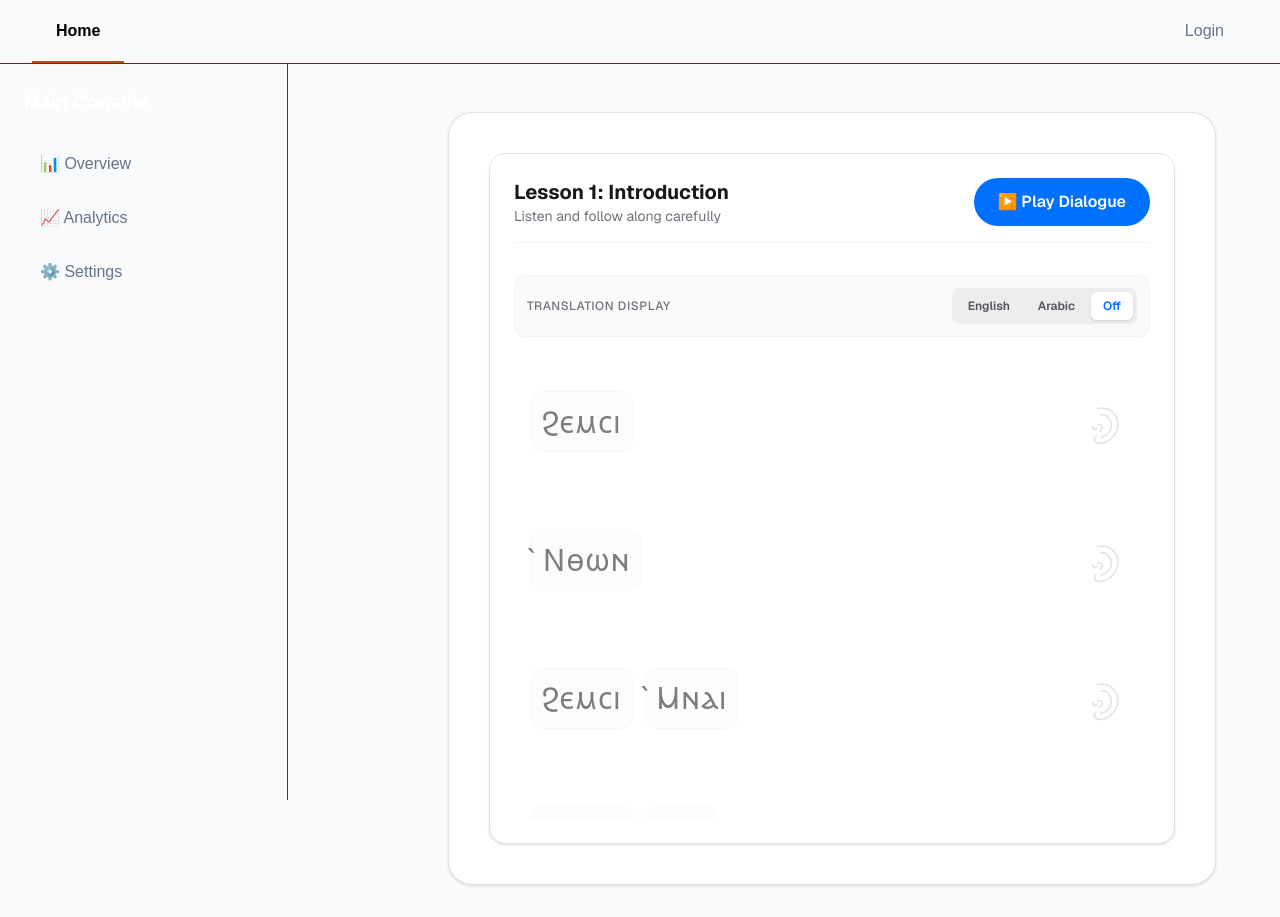
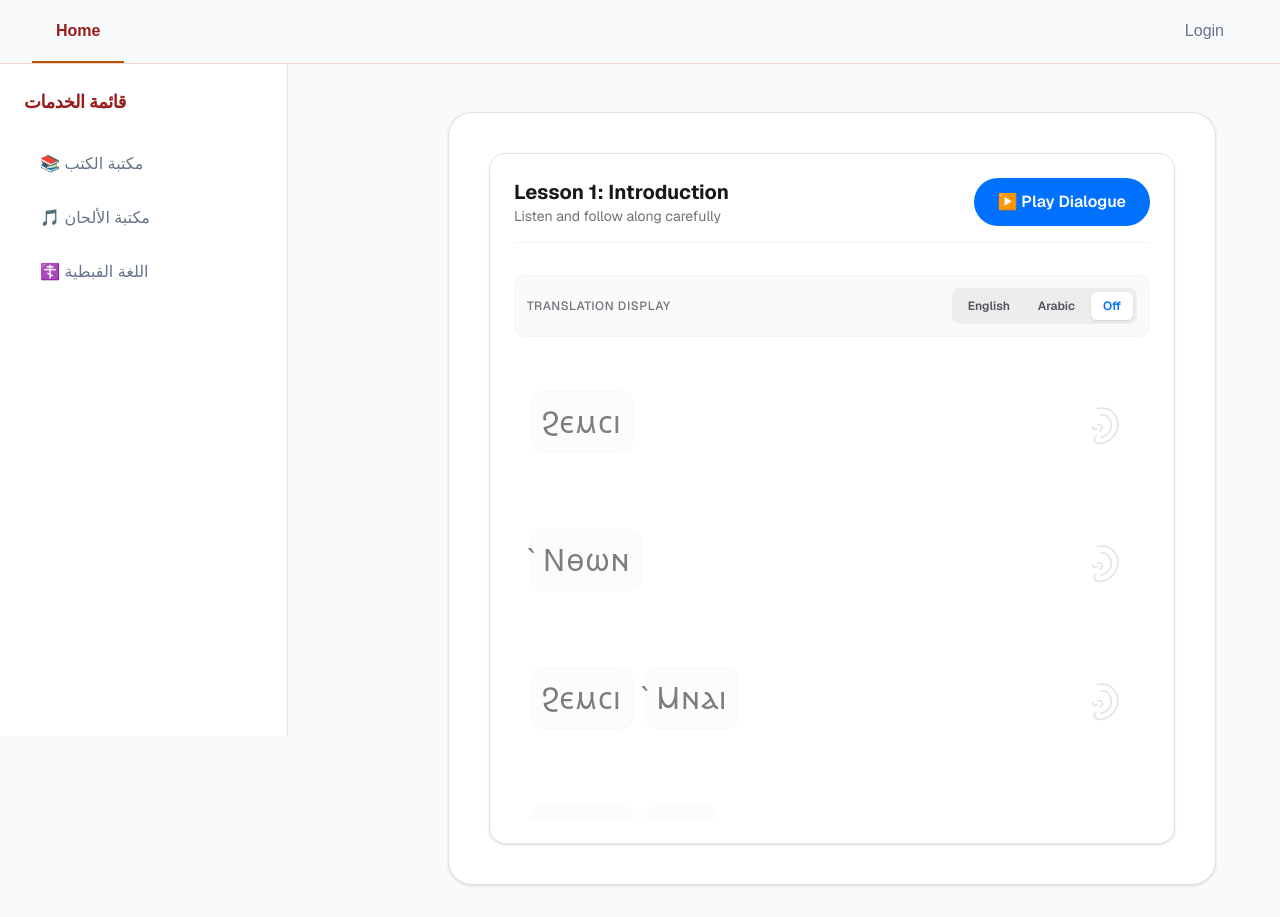
Before and after one commit to DrminaEmad/coptic_conversations, a Next.js app in the folder coptic_conversations/: page / in a window 1280 px wide. Shown: the top 917 px of the page. Built offline with nearby package versions, Linux system fonts and the light colour scheme.

Commit message:
navbar and sidebar style updated

```diff
--- a/coptic_conversations/app/ui/navbar.tsx
+++ b/coptic_conversations/app/ui/navbar.tsx
@@ -12,11 +12,11 @@ export default function Navbar() {
   const toggleSidebar = () => setIsMobileOpen(!isMobileOpen);
 
   // Stretched layout height to prevent vertical line offsets
-  const linkBaseClass = "flex items-center no-underline h-full px-6 transition-all duration-150 ease-in-out hover:bg-nav-hover hover:text-white border-b-2";
+  const linkBaseClass = "flex items-center no-underline h-full px-6 transition-all duration-150 ease-in-out hover:bg-brand-hover hover:text-white border-b-2";
 
   return (
     <>
-      <nav className="bg-nav-bg border-b border-nav-hover fixed top-0 left-0 right-0 md:static z-50 h-16 flex items-center px-4 md:px-8">
+      <nav className="bg-background border-b border-brand-accent/20 fixed top-0 left-0 right-0 md:static z-50 h-16 flex items-center px-4 md:px-8">
         <ul className="list-none flex items-center m-0 p-0 w-full h-full">
 
           <li className="mr-auto flex items-center gap-2 h-full">
@@ -34,7 +34,7 @@ export default function Navbar() {
             <Link
               href="/"
               className={`${linkBaseClass} ${
-                pathname === "/" ? "border-nav-accent text-black font-semibold" : "border-transparent text-nav-text"
+                pathname === "/" ? "border-brand-accent text-brand-primary font-semibold" : "border-transparent text-brand-muted"
               }`}
             >
               Home
@@ -45,7 +45,7 @@ export default function Navbar() {
             <Link
               href="/login"
               className={`${linkBaseClass} ${
-                pathname === "/login" ? "border-nav-accent text-black font-semibold" : "border-transparent text-nav-text"
+                pathname === "/login" ? "border-brand-accent text-brand-primary font-semibold" : "border-transparent text-brand-muted"
               }`}
             >
               Login
--- a/coptic_conversations/app/ui/sidebar.tsx
+++ b/coptic_conversations/app/ui/sidebar.tsx
@@ -10,7 +10,7 @@ interface SidebarProps {
 
 export default function Sidebar({ isOpen, onClose }: SidebarProps) {
   const pathname = usePathname();
-  const linkClass = "block py-3 px-4 rounded-lg transition-colors text-nav-text hover:bg-nav-hover hover:text-white no-underline";
+  const linkClass = "block py-3 px-4 rounded-lg transition-colors text-brand-muted hover:bg-brand-primary/10 hover:text-brand-primary no-underline font-medium";
 
   return (
     <>
@@ -25,10 +25,11 @@ export default function Sidebar({ isOpen, onClose }: SidebarProps) {
       {/* 🗂️ SIDEBAR CONTAINER BOX */}
       <aside
         className={`
-          bg-nav-bg border-r border-nav-hover p-6 flex flex-col gap-6 z-40
+          bg-white dark:bg-zinc-950 border-r border-brand-muted/20 p-6 flex flex-col gap-6 z-40
 
           /* 🖥️ Desktop Style Sheet: Underneath Navbar, flows with root layout column */
-          md:flex md:sticky md:top-0 md:h-[calc(100vh-64px)] md:translate-x-0
+          md:flex md:sticky md:top-0 md:h-[calc(100vh-128px)] md:translate-x-0
+
 
           /* 📱 Mobile Floating Panel Style Drawer Layout */
           fixed top-16 bottom-0 left-0 w-72 transition-transform duration-300 ease-in-out
@@ -36,24 +37,26 @@ export default function Sidebar({ isOpen, onClose }: SidebarProps) {
         `}
       >
         <div className="flex items-center justify-between">
-          <span className="text-white font-bold text-xl tracking-tight">Main Console</span>
+          <span className="text-brand-primary font-bold text-lg tracking-tight">قائمة الخدمات</span>
           {/* Mobile close cross trigger button */}
-          <button onClick={onClose} className="text-nav-text hover:text-white md:hidden text-lg cursor-pointer bg-transparent border-none">
+          <button onClick={onClose} className="text-brand-muted hover:text-brand-primary md:hidden text-lg cursor-pointer bg-transparent border-none">
             ✕
           </button>
         </div>
 
+
         <nav className="flex flex-col gap-1.5">
-          <Link href="/dashboard" onClick={onClose} className={`${linkClass} ${pathname === "/dashboard" ? "bg-nav-hover text-white font-medium" : ""}`}>
-            📊 Overview
+          <Link href="/dashboard" onClick={onClose} className={`${linkClass} ${pathname === "/dashboard" ? "bg-brand-primary text-white hover:text-white! hover:bg-brand-primary/90" : ""}`}>
+            📚 مكتبة الكتب
           </Link>
-          <Link href="/dashboard/analytics" onClick={onClose} className={`${linkClass} ${pathname === "/dashboard/analytics" ? "bg-nav-hover text-white font-medium" : ""}`}>
-            📈 Analytics
+          <Link href="/dashboard/analytics" onClick={onClose} className={`${linkClass} ${pathname === "/dashboard/analytics" ? "bg-brand-primary text-white hover:text-white! hover:bg-brand-primary/90" : ""}`}>
+            🎵 مكتبة الألحان
           </Link>
-          <Link href="/dashboard/settings" onClick={onClose} className={`${linkClass} ${pathname === "/dashboard/settings" ? "bg-nav-hover text-white font-medium" : ""}`}>
-            ⚙️ Settings
+          <Link href="/dashboard/settings" onClick={onClose} className={`${linkClass} ${pathname === "/dashboard/settings" ? "bg-brand-primary text-white hover:text-white! hover:bg-brand-primary/90" : ""}`}>
+            ☦️ اللغة القبطية
           </Link>
         </nav>
+
       </aside>
     </>
   );
```
